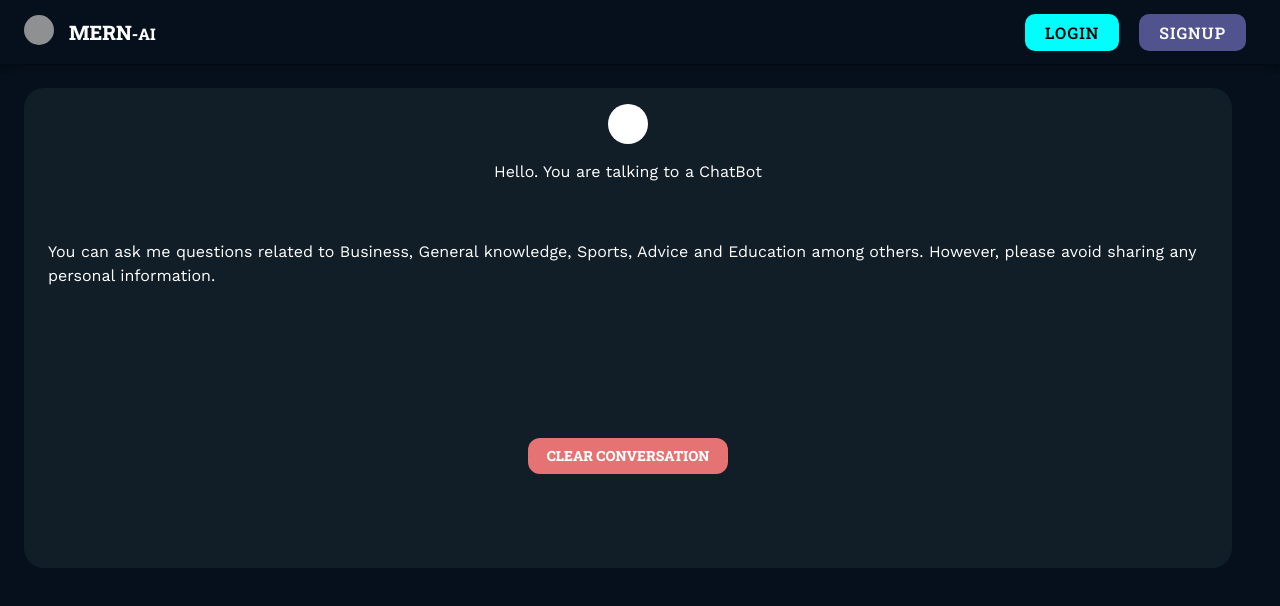
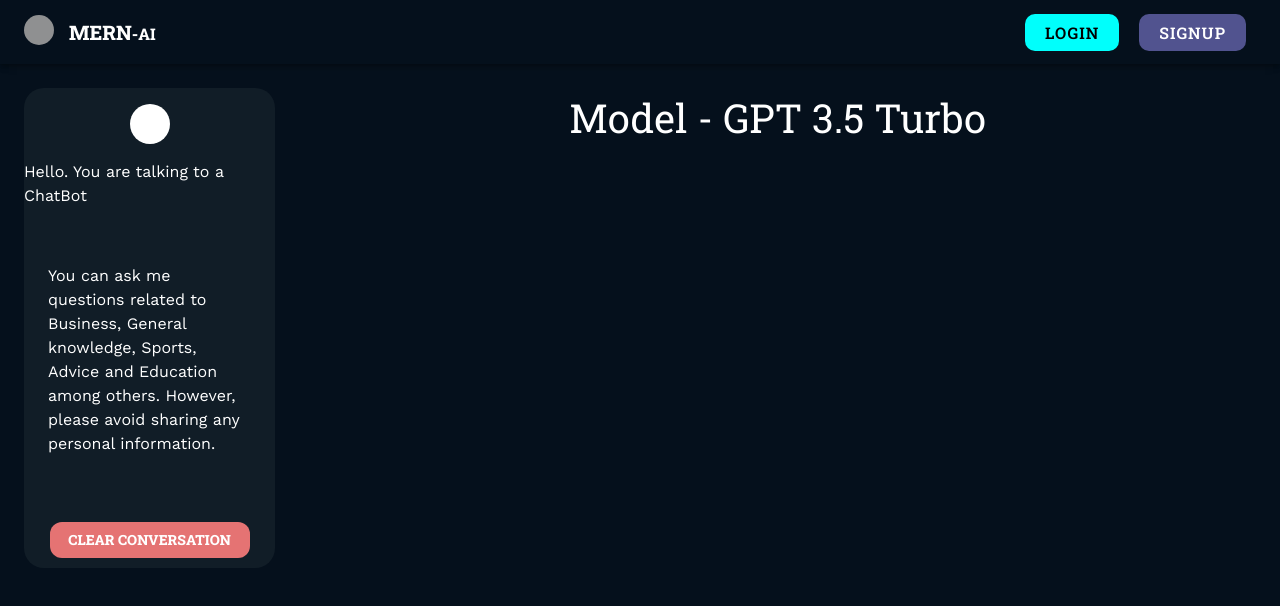
Before and after one commit to ConradPB/AI-Chatbot, a React (Vite) app in the folder frontend/: page /chat in a window 1280 px wide. Shown: the top 606 px of the page. Built offline with nearby package versions, Linux system fonts and the light colour scheme; no server answers; grey boxes are pictures that could not be loaded.

Commit message:
updated chat page

```diff
--- a/frontend/src/pages/Chat.tsx
+++ b/frontend/src/pages/Chat.tsx
@@ -14,7 +14,7 @@ const Chat = () => {
       mt: 3,
       gap: 3  }}
       >
-        <Box sx={{display: { md: 'flex', xs: 'none', sm: 'none' } }}>
+        <Box sx={{ display: { md: 'flex', xs: 'none', sm: 'none', flex: 0.2, flexDirection: 'column'  } }}>
           <Box sx={{
             display: 'flex',
             width: '100%',
@@ -60,7 +60,19 @@ const Chat = () => {
                     >Clear Conversation</Button>
             </Box>
         </Box>
-        <Box></Box>
+        <Box sx={{ display: 'flex', flex: { md: 0.8, xs: 1, sm: 1 }, width: '100%' }}>
+          <Typography sx={{
+
+            fontSize: '40px',
+            color: 'white',
+            mb: 2,
+            mx: 'auto',
+            }}
+            >
+              Model - GPT 3.5 Turbo
+          </Typography>
+          <Box sx={{  }}></Box>
+        </Box>
       </Box>
   )
 }
```
